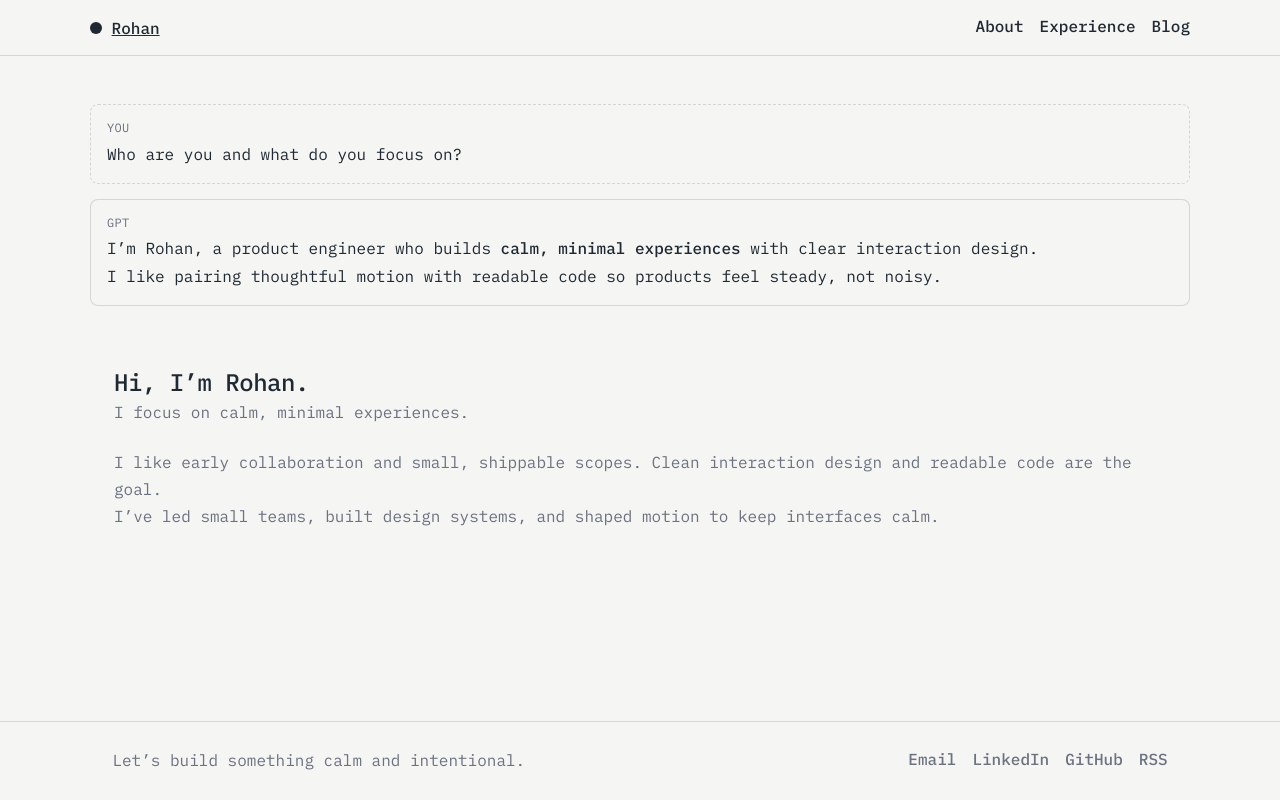
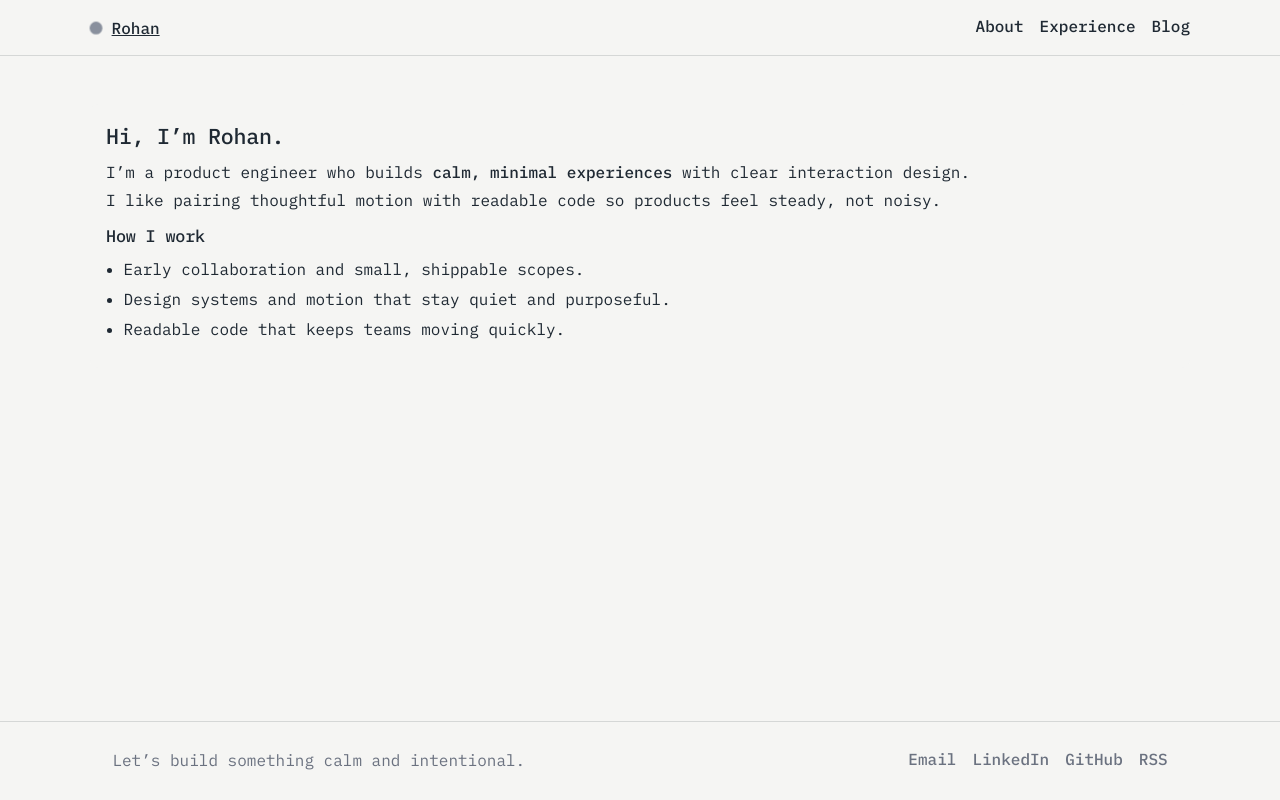
Before and after one commit to rohanv0-1/personal-website, a React app: page /about in a window 1280 px wide. Built offline with nearby package versions, Linux system fonts and the light colour scheme; the HTML template or start-up script is replaced by a standard one.

Commit message:
UI polish

```diff
--- a/src/App.css
+++ b/src/App.css
@@ -42,6 +42,44 @@
   border-radius: 50%;
   background: var(--accent);
   box-shadow: none;
+  display: inline-block;
+  transform-origin: center;
+  animation: brand-pulse 8s ease-in-out infinite;
+}
+
+@keyframes brand-pulse {
+  0% {
+    background: #111827;
+    transform: scale(1);
+  }
+  15% {
+    background: #1f2937;
+    transform: scale(1.05);
+  }
+  30% {
+    background: #374151;
+    transform: scale(1.08);
+  }
+  45% {
+    background: #4b5563;
+    transform: scale(1.1);
+  }
+  60% {
+    background: #6b7280;
+    transform: scale(1.08);
+  }
+  75% {
+    background: #9ca3af;
+    transform: scale(1.06);
+  }
+  88% {
+    background: #d1d5db;
+    transform: scale(1.02);
+  }
+  100% {
+    background: #111827;
+    transform: scale(1);
+  }
 }
 
 .nav {
--- a/src/components/ChatResponse.jsx
+++ b/src/components/ChatResponse.jsx
@@ -7,6 +7,7 @@ export function ChatResponse({
   richAnswer,
   loadingMs = 700,
   speed = 16,
+  showPrompt = true,
 }) {
   const [phase, setPhase] = useState("loading");
   const [displayed, setDisplayed] = useState("");
@@ -50,12 +51,13 @@ export function ChatResponse({
 
   return (
     <div className="chat-shell" aria-live="polite" role="status">
-      <div className="chat-bubble prompt">
-        <div className="chat-meta">You</div>
-        <p>{prompt}</p>
-      </div>
+      {showPrompt && prompt && (
+        <div className="chat-bubble prompt">
+          <div className="chat-meta">You</div>
+          <p>{prompt}</p>
+        </div>
+      )}
       <div className="chat-bubble response">
-        <div className="chat-meta">GPT</div>
         <div className="chat-stream">
           <AnimatePresence initial={false}>
             {isLoading && (
--- a/src/data/siteData.js
+++ b/src/data/siteData.js
@@ -12,6 +12,7 @@ export const experiences = [
   {
     role: "Senior Software Engineer",
     company: "Minimal Labs",
+    companyUrl: "https://meta.com",
     period: "2022 — Present",
     summary: "Design-forward front-ends and lightweight systems.",
     tags: ["React", "TypeScript", "Design systems"],
@@ -31,6 +32,22 @@ export const experiences = [
     tags: ["Node", "Next.js", "Content"],
   },
 ];
+
+export const experienceAnswer = "Here’s the recent run of roles.";
+
+export const experienceRichAnswer = (() => {
+  const items = experiences
+    .map(({ role, company, companyUrl, period, summary, tags }) => {
+      const companyLabel = companyUrl
+        ? `<a href="${companyUrl}" target="_blank" rel="noreferrer">${company}</a>`
+        : company;
+      return `<li><strong>${role}</strong> at ${companyLabel} <span class="muted">(${period})</span><br/><span class="muted">${summary}</span><br/><small>${tags.join(
+        " · "
+      )}</small></li>`;
+    })
+    .join("");
+  return `<p>${experienceAnswer}</p><ul>${items}</ul>`;
+})();
 
 export const posts = [
   {
--- a/src/index.css
+++ b/src/index.css
@@ -88,14 +88,13 @@ button {
 }
 
 .chat-bubble {
-  border: 1px solid var(--border);
+  border: none;
   border-radius: var(--radius);
   padding: 0.95rem 1rem;
   background: var(--bg);
 }
 
 .chat-bubble.prompt {
-  border-style: dashed;
 }
 
 .chat-meta {
@@ -117,6 +116,49 @@ button {
 .stream-text {
   white-space: pre-wrap;
   line-height: 1.6;
+}
+
+.stream-text h2 {
+  font-size: 1.35rem;
+  margin: 0 0 0.35rem 0;
+  letter-spacing: -0.01em;
+}
+
+.stream-text h3 {
+  font-size: 1.05rem;
+  margin: 0.6rem 0 0.25rem 0;
+  letter-spacing: -0.01em;
+}
+
+.stream-text p {
+  margin: 0 0 0.5rem 0;
+}
+
+.stream-text a {
+  color: var(--text);
+  text-decoration: underline;
+  text-decoration-thickness: 0.08em;
+  text-underline-offset: 2px;
+  background-image: linear-gradient(
+    to right,
+    rgba(31, 41, 51, 0.08),
+    rgba(31, 41, 51, 0.08)
+  );
+  background-size: 0% 100%;
+  background-repeat: no-repeat;
+  transition: color 160ms ease, background-size 180ms ease;
+}
+
+.stream-text a:hover {
+  color: var(--accent);
+  background-size: 100% 100%;
+}
+
+.stream-text ul {
+  margin: 0.4rem 0 0.6rem 1.1rem;
+  padding: 0;
+  display: grid;
+  gap: 0.3rem;
 }
 
 .typing-dots {
--- a/src/pages/About.jsx
+++ b/src/pages/About.jsx
@@ -1,33 +1,23 @@
+import { useMemo } from "react";
 import { PageTransition } from "../components/PageTransition";
 import { ChatResponse } from "../components/ChatResponse";
-import { Section } from "../components/Section";
 
 export default function About() {
+  const richAbout = useMemo(
+    () =>
+      `<h2>Hi, I’m Rohan.</h2><p>I’m a product engineer who builds <strong>calm, minimal experiences</strong> with clear interaction design.</p><p>I like pairing <em>thoughtful motion</em> with readable code so products feel steady, not noisy.</p><h3>How I work</h3><ul><li>Early collaboration and small, shippable scopes.</li><li>Design systems and motion that stay quiet and purposeful.</li><li>Readable code that keeps teams moving quickly.</li></ul>`,
+    []
+  );
+
   return (
     <PageTransition>
       <div className="container page">
         <ChatResponse
           prompt="Who are you and what do you focus on?"
           answer="I’m Rohan, a product engineer who builds calm, minimal experiences with clear interaction design."
-          richAnswer="<p>I’m Rohan, a product engineer who builds <strong>calm, minimal experiences</strong> with clear interaction design.</p><p>I like pairing <em>thoughtful motion</em> with readable code so products feel steady, not noisy.</p>"
+          richAnswer={richAbout}
+          showPrompt={false}
         />
-        <Section
-          title="Hi, I’m Rohan."
-          description="I focus on calm, minimal experiences."
-        >
-          <div className="about-grid">
-            <div className="about-copy">
-              <p className="muted">
-                I like early collaboration and small, shippable scopes. Clean
-                interaction design and readable code are the goal.
-              </p>
-              <p className="muted">
-                I’ve led small teams, built design systems, and shaped motion to
-                keep interfaces calm.
-              </p>
-            </div>
-          </div>
-        </Section>
       </div>
     </PageTransition>
   );
--- a/src/pages/Blog.jsx
+++ b/src/pages/Blog.jsx
@@ -8,11 +8,6 @@ export default function Blog() {
   return (
     <PageTransition>
       <div className="container page">
-        <ChatResponse
-          prompt="What kind of writing do you share?"
-          answer="I jot down short notes on building calm products, shaping motion, and tightening delivery processes."
-          richAnswer="<p>I jot down short notes on building <strong>calm products</strong>, shaping motion, and tightening delivery processes.</p><p>Think of it as quick field notes, not essays.</p>"
-        />
         <Section
           title="Notes on building"
           description="Brief thoughts on design and product."
--- a/src/pages/Experience.jsx
+++ b/src/pages/Experience.jsx
@@ -1,42 +1,17 @@
 import { PageTransition } from "../components/PageTransition";
 import { ChatResponse } from "../components/ChatResponse";
-import { Section } from "../components/Section";
-import { Card, Tag } from "../components/UI";
-import { experiences } from "../data/siteData";
+import { experienceAnswer, experienceRichAnswer } from "../data/siteData";
 
 export default function Experience() {
   return (
     <PageTransition>
       <div className="container page">
         <ChatResponse
-          prompt="What roles have you been in recently?"
-          answer="Recent snapshots: Senior Software Engineer at Minimal Labs, Product Engineer at Northwind, and Full-stack Developer at Studio One."
-          richAnswer="<p>Recent snapshots:</p><ul><li><strong>Senior Software Engineer</strong> at Minimal Labs</li><li><strong>Product Engineer</strong> at Northwind</li><li><strong>Full-stack Developer</strong> at Studio One</li></ul>"
+          answer={experienceAnswer}
+          richAnswer={experienceRichAnswer}
+          showPrompt={false}
+          speed={10}
         />
-        <Section
-          title="Building minimal, expressive products"
-          description="Snapshots of recent roles."
-        >
-          <div className="stack">
-            {experiences.map((item) => (
-              <Card key={item.company}>
-                <div className="exp-header">
-                  <div>
-                    <div className="eyebrow">{item.period}</div>
-                    <h3>{item.role}</h3>
-                    <p className="muted">{item.company}</p>
-                  </div>
-                </div>
-                <p className="muted">{item.summary}</p>
-                <div className="tags-row">
-                  {item.tags.map((tag) => (
-                    <Tag key={tag}>{tag}</Tag>
-                  ))}
-                </div>
-              </Card>
-            ))}
-          </div>
-        </Section>
       </div>
     </PageTransition>
   );
--- a/src/pages/Post.jsx
+++ b/src/pages/Post.jsx
@@ -14,11 +14,6 @@ export default function Post() {
     return (
       <PageTransition>
         <div className="container page">
-          <ChatResponse
-            prompt="Can you pull up this post?"
-            answer="I couldn’t find that one, but you can head back to the writing list."
-            richAnswer={'<p>I couldn’t find that one.</p><p><a href="/blog">Head back to the writing list</a> for everything available.</p>'}
-          />
           <div className="eyebrow">Writing</div>
           <h2>Post not found</h2>
           <Link className="nav-link" to="/blog">
@@ -32,11 +27,6 @@ export default function Post() {
   return (
     <PageTransition>
       <div className="container page post">
-        <ChatResponse
-          prompt={`Give me the quick take on “${post.title}”.`}
-          answer={post.excerpt}
-          richAnswer={`<p><strong>${post.title}</strong> in a sentence:</p><p>${post.excerpt}</p>`}
-        />
         <div className="eyebrow">
           {post.date} · {post.readTime}
         </div>
```
